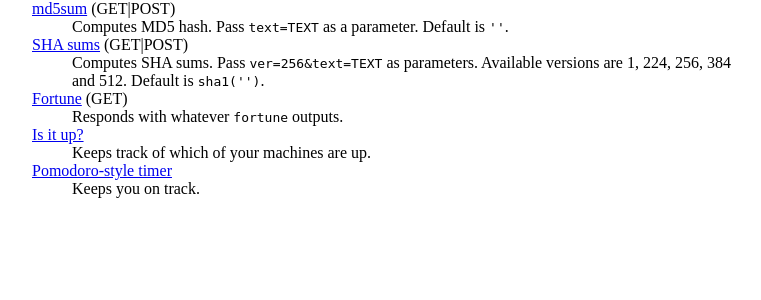
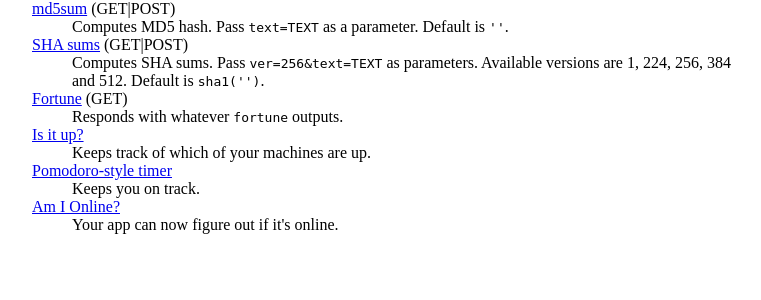
Before and after one commit to avacariu/utils-site, a Python web app: template app/templates/main.html in a window 1280 px wide. Shown: the part 308-608 px from the top of the page, without its empty margins (258-1019 px from the left). Run offline with Jinja, Linux system fonts and the light colour scheme; the template is opened without the code that fills it, so the values that code supplies are empty.

Commit message:
Add amionline to list

```diff
--- a/app/templates/main.html
+++ b/app/templates/main.html
@@ -30,5 +30,8 @@
 
   <dt><a href="https://timer.80x24.ca">Pomodoro-style timer</a></dt>
   <dd>Keeps you on track.</dd>
+
+  <dt><a href="https://amionline.80x24.ca">Am I Online?</a></dt>
+  <dd>Your app can now figure out if it's online.</dd>
 </dl>
 {% endblock %}
```
